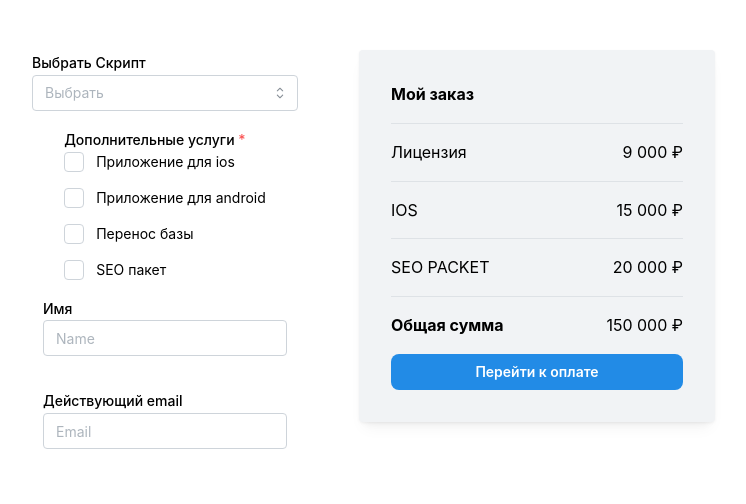
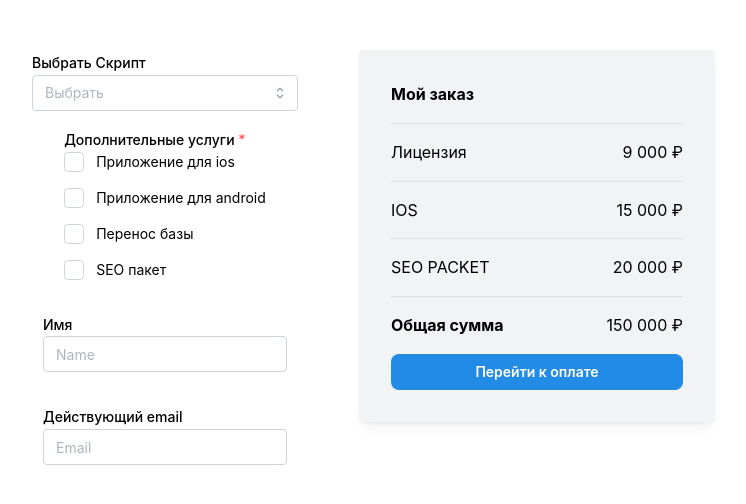
Before and after one commit to ChernyshevaNetology/react-start, a React (Vite) app: page / in a window 1280 px wide. Shown: the top 504 px of the page, without its empty margins (103-849 px from the left). Built offline with nearby package versions, Linux system fonts and the light colour scheme.

Commit message:
form scaffold

```diff
--- a/src/projects/project-3/forms/additional-services-form.jsx
+++ b/src/projects/project-3/forms/additional-services-form.jsx
@@ -1,12 +1,7 @@
 import { Checkbox, Group, Stack } from "@mantine/core";
-import { useProductFormContext } from "./product-form-context.js";
 
 // Форма для выбора дополнительных услуг
 export const AdditionalServicesForm = () => {
-  const form = useProductFormContext();
-  const formValues = form.getValues();
-  console.log("formValues", formValues);
-
     return (
         <Checkbox.Group
             // defaultValue={['react']}
@@ -17,26 +12,18 @@ export const AdditionalServicesForm = () => {
                 <Checkbox
                     value="ios"
                     label="Приложение для ios"
-          key={form.key(`additionalServices.${[0]}.ios`)}
-          {...form.getInputProps(`additionalServices.${[0]}.ios`)}
                 />
                 <Checkbox
                     value="android"
                     label="Приложение для android"
-          key={form.key(`additionalServices.${[1]}.android`)}
-          {...form.getInputProps(`additionalServices.${[1]}.android`)}
                 />
                 <Checkbox
                     value="data"
                     label="Перенос базы"
-          key={form.key(`additionalServices.${[2]}.dbTransfer`)}
-          {...form.getInputProps(`additionalServices.${[2]}.dbTransfer`)}
                 />
                 <Checkbox
                     value="SEO"
                     label="SEO пакет"
-          key={form.key(`additionalServices.${[3]}.seo`)}
-          {...form.getInputProps(`additionalServices.${[3]}.seo`)}
                     />
             </Stack>
         </Checkbox.Group>
--- a/src/projects/project-3/forms/customer-info-form.jsx
+++ b/src/projects/project-3/forms/customer-info-form.jsx
@@ -1,25 +1,12 @@
 import React from "react";
 import { TextInput } from "@mantine/core";
-import { useProductFormContext } from "./product-form-context.js";
 
 // Это отдельный компонент со своей отдельной формой с информацией о клиенте (имя, email и т.д.)
 export const CustomerInfoForm = () => {
-  const form = useProductFormContext();
   return (
     <>
-      <TextInput
-        label="Имя"
-        placeholder="Name"
-        key={form.key(`userInfo.name`)}
-        {...form.getInputProps(`userInfo.name`)}
-      />
-      <TextInput
-        mt="md"
-        label="Действующий email"
-        placeholder="Email"
-        key={form.key(`userInfo.email`)}
-        {...form.getInputProps(`userInfo.email`)}
-      />
+      <TextInput mt="md" label="Имя" placeholder="Name" />
+      <TextInput mt="md" label="Действующий email" placeholder="Email" />
     </>
   );
 };
--- a/src/projects/project-3/forms/product-form-context.js
+++ /dev/null
@@ -1,3 +0,0 @@
-import { createFormContext } from "@mantine/form";
-
-export const [FormProvider, useProductFormContext, useProductForm] = createFormContext();
--- a/src/projects/project-3/forms/product-select-form.jsx
+++ b/src/projects/project-3/forms/product-select-form.jsx
@@ -1,16 +1,12 @@
 import React from "react";
 import { Select } from "@mantine/core";
-import { useProductFormContext } from "./product-form-context.js";
 
 // Отдельный компонет со своей формой, храняший информацию о выбранном продукте скрипта (недвижка, авто и т.д.)
 export const ProductSelectForm = () => {
-  const form = useProductFormContext();
   return (
     <Select
       label="Выбрать Скрипт"
       placeholder="Выбрать"
-      key={form.key("script")}
-      {...form.getInputProps("script")}
       data={[
         { label: "Доска объявлений", value: "classifieds" },
         { label: "Невдижимость", value: "realty" },
--- a/src/projects/project-3/order-info.jsx
+++ b/src/projects/project-3/order-info.jsx
@@ -1,4 +1,4 @@
-import { Paper, Text, Button, Divider, Group , Badge } from "@mantine/core";
+import { Paper, Text, Button, Divider, Group } from "@mantine/core";
 
 export const OrderInfo = () => {
   return (
@@ -25,7 +25,7 @@ export const OrderInfo = () => {
               <Text>150 000 ₽</Text>
           </Group>
 
-        <Button color="blue" fullWidth mt="md" radius="md">
+        <Button  color="blue" fullWidth mt="md" radius="md">
           Перейти к оплате
         </Button>
       </Paper>
--- a/src/projects/project-3/products-order-page.jsx
+++ b/src/projects/project-3/products-order-page.jsx
@@ -3,48 +3,12 @@ import { Grid, Stack } from "@mantine/core";
 import { ProductSelectForm } from "./forms/product-select-form.jsx";
 import { CustomerInfoForm } from "./forms/customer-info-form.jsx";
 import { AdditionalServicesForm } from "./forms/additional-services-form.jsx";
-import { FormProvider, useProductForm } from "./forms/product-form-context.js";
 import { OrderInfo } from "./order-info.jsx";
+
 // это общая страница продуктов она будет строится из различных компонентов и форм
 
 export const ProductsOrderPage = () => {
-  // const productForm = useProductForm({
-  //   mode: "uncontrolled",
-  //   initialValues: {
-  //     script: "",
-  //     name: "",
-  //     email: "",
-  //     additionalServices: [
-  //       {  ios: false, price: 100  },
-  //       {  android: false, price: 200  },
-  //       {  dbTransfer: false, price: 400  },
-  //       {  seo: false,  },
-  //     ],
-  //   },
-  //   onValuesChange: (values) => {
-  //     console.log(values);
-  //   },
-  // });
-
-  const productForm2 = useProductForm({
-    mode: "uncontrolled",
-    initialValues: {
-      script: "",
-      userInfo: { name: "", email: "" },
-      additionalServices: [
-        { ios: false, price: 100 },
-        { android: false, price: 200 },
-        { dbTransfer: false, price: 400 },
-        { seo: false },
-      ],
-    },
-    onValuesChange: (values) => {
-      console.log(values);
-    },
-  });
-
   return (
-    <FormProvider form={productForm2}>
     <Grid>
       <Grid.Col span={4}>
         <Stack
@@ -62,6 +26,5 @@ export const ProductsOrderPage = () => {
         <OrderInfo />
       </Grid.Col>
     </Grid>
-    </FormProvider>
   );
 };
```
Also changed, not shown: src/projects/project-3/form-data.js (+5 -5 lines). Lines whose indentation alone changed are shown as unchanged.
